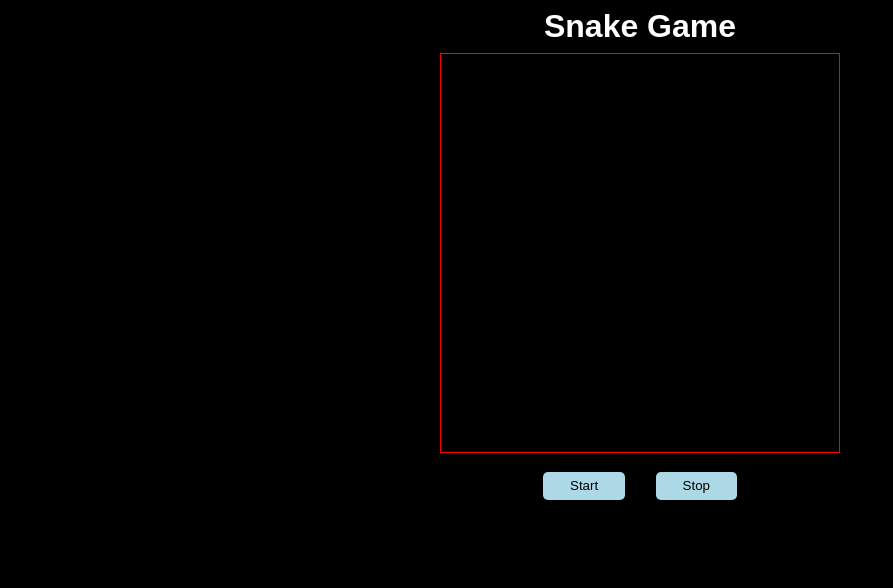
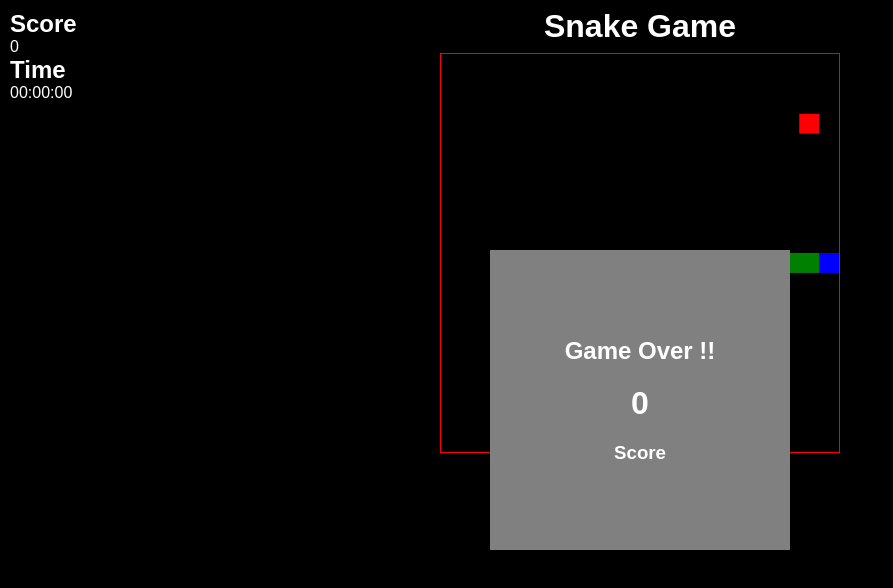
Before and after one commit to Davidmegan/snake-game, a plain HTML site: page index.html in a window 1280 px wide. Shown: the whole page, without its empty margins (0-893 px from the left). Drawn offline with Linux system fonts and the light colour scheme; a web font is replaced by a local one.

Commit message:
added functionality

```diff
--- a/index.html
+++ b/index.html
@@ -14,8 +14,20 @@
         <h1>Snake Game</h1>
     </header>
     <section class="container section">
-        <canvas id="game-canvas"></canvas>
+        <canvas id="game-canvas" height="400" width="400"></canvas>
     </section>
+    <div class="stats">
+        <h2>Score</h2>
+        <!-- <p>Score</p> -->
+        <p id="score">0</p>
+        <h2>Time</h2>
+        <p>00:00:00</p>
+    </div>
+    <div class="result">
+        <h2>Game Over !!</h2>
+        <h1 id="score">0</h1>
+        <h3>Score</h3>
+    </div>
     <footer class="section">
         <div class="container">
             <button>Start</button>
--- a/scripts/scripts.js
+++ b/scripts/scripts.js
@@ -1,6 +1,112 @@
 const canvas = document.getElementById('game-canvas');
 const ctx = canvas.getContext('2d');
 
-let snake = [{x:200},{y:200}]
-let food = [{x:100},{y:100}]
-let direction = [{x:20},{y:0}]
+const canvasSize = 400
+const gridSize = 20
+
+let snake = [{x:200,y:200},{x:180,y:200},{x:160,y:200}]
+let food = {x:getRandomPosition(),y:getRandomPosition()}
+let direction = "RIGHT"
+let score = 0
+
+function getRandomPosition() {
+    return Math.floor(Math.random() * (canvasSize / gridSize)) * gridSize;
+}
+
+function draw() {
+
+    ctx.clearRect(0, 0, canvasSize, canvasSize)
+
+    ctx.fillStyle = 'blue'
+    ctx.fillRect(snake[0].x, snake[0].y, gridSize, gridSize)
+
+    ctx.fillStyle = 'green'
+    for(let i = 1; i < snake.length; i++) {
+        ctx.fillRect(snake[i].x, snake[i].y, gridSize, gridSize)
+    }
+
+    ctx.fillStyle = 'red'
+    ctx.fillRect(food.x, food.y, gridSize, gridSize)
+
+    move()
+
+    if(checkCollision()) {
+            reset()
+    }
+
+}
+
+function move() {
+    let head = {x:snake[0].x, y:snake[0].y}
+    switch(direction) {
+        case "UP":
+            head.y-=gridSize
+            break
+        case "RIGHT":
+            head.x+=gridSize
+            break
+        case "DOWN":
+            head.y+=gridSize
+            break
+        case "LEFT":
+            head.x-=gridSize
+            break
+    }
+
+    snake.unshift(head)
+
+    if(head.x==food.x && head.y==food.y) {
+        score+=100
+        food = {x:getRandomPosition(),y:getRandomPosition()}
+        document.getElementById('score').textContent = score
+    }
+    else {
+        snake.pop()
+    }
+}
+
+function checkCollision() {
+    let head = snake[0]
+    if(head.x<0 || head.x >= canvasSize || head.y < 0 || head.y >= canvasSize) {
+        // reset()
+        return true
+    }
+    for(let i = 1; i < snake.length; i++) {
+        if(head.x == snake[i].x && head.y == snake[i].y) {
+            return true
+        }
+    }
+    return false
+}
+
+function reset() {
+    const result = document.querySelector('.result')
+    const scoreDisplay = document.getElementById('score')
+    scoreDisplay.innerHTML = score
+    result.style.display = 'flex'
+    clearInterval(startGame)
+    snake = [{x:200,y:200},{x:180,y:200},{x:160,y:200}]
+    food = {x:getRandomPosition(),y:getRandomPosition()}
+    direction = "RIGHT"
+    score = 0
+
+}
+
+document.addEventListener('keydown',(event) => {
+    switch(event.key) {
+        case "ArrowUp":
+            if(direction != "DOWN") direction = "UP"
+            break
+        case "ArrowRight":
+            if(direction != "LEFT") direction = "RIGHT"
+            break
+        case "ArrowDown":
+            if(direction != "UP") direction = "DOWN"
+            break
+        case "ArrowLeft":
+            if(direction != "RIGHT") direction = "LEFT"
+            break
+    }
+})
+
+let startGame = setInterval(draw,100)
--- a/styles/styles.css
+++ b/styles/styles.css
@@ -52,3 +52,29 @@ button:hover {
     width: 400px;
     border: 1px solid red;
 }
+
+.stats {
+    position: absolute;
+    top: 10px;
+    left: 10px;
+}
+
+.result {
+    position: absolute;
+    height: 300px;
+    width: 300px;
+    background-color: gray;
+    top: 50%;
+    left: 50%;
+    transform: translateX(-50%) translateY(-50%);
+    text-align: center;
+    display: none;
+    flex-direction: column;
+    justify-content: center;
+    align-items: center;
+    gap: 20px;
+}
+
+/* .result > * {
+    margin: 30px auto;
+} */
```
